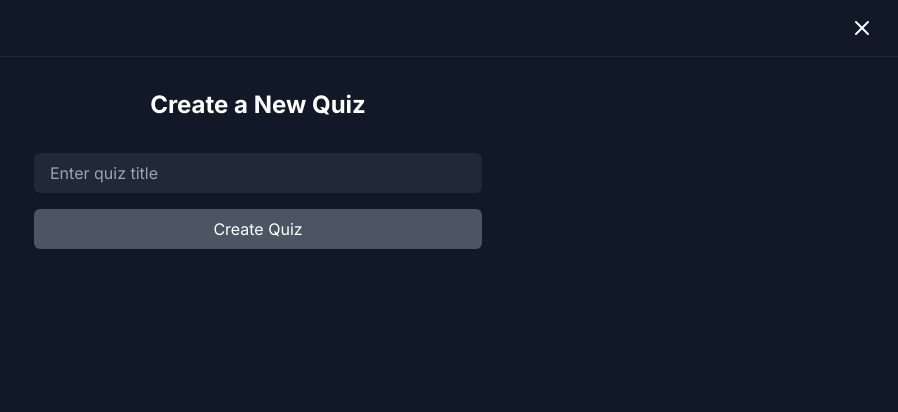
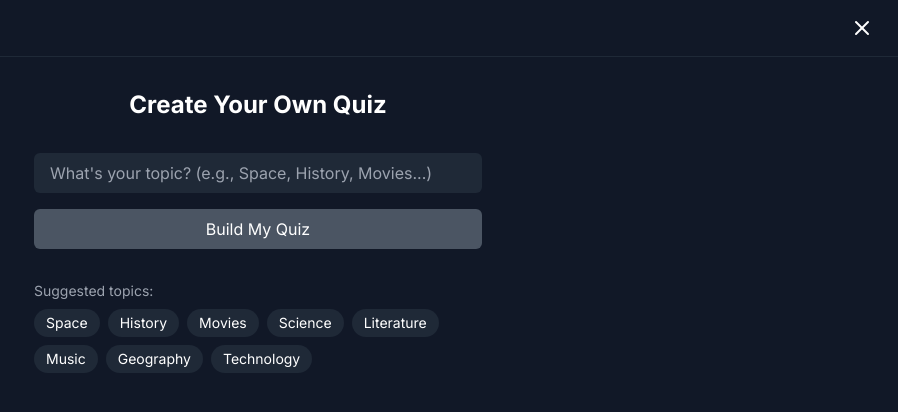
Before and after one commit to NicoBaldowine/quiz-app-next, a Next.js app: page /create in a window 1280 px wide. Shown: the top 412 px of the page, without its empty margins (382-1280 px from the left). Built offline with nearby package versions, Linux system fonts and the light colour scheme; no server answers.

Commit message:
Fix: more ui changes

```diff
--- a/components/CreateQuizScreen.js
+++ b/components/CreateQuizScreen.js
@@ -13,6 +13,11 @@ const CreateQuizScreen = () => {
   const [loading, setLoading] = useState(false);
   const [error, setError] = useState(null);
   const router = useRouter();
+
+  const suggestedTopics = [
+    "Space", "History", "Movies", "Science", "Literature",
+    "Music", "Geography", "Technology"
+  ];
 
   const generateQuestion = async () => {
     try {
@@ -101,6 +106,11 @@ const CreateQuizScreen = () => {
     setTitle("");
   };
 
+  const handleTopicClick = (topic) => {
+    setTitle(topic);
+    createQuiz();
+  };
+
   if (quizData) {
     const currentQuestionIndex = quizData.currentQuestionIndex || 0;
     const currentQuestion = quizData.questions[currentQuestionIndex];
@@ -133,6 +143,8 @@ const CreateQuizScreen = () => {
         createQuiz={createQuiz}
         loading={loading}
         error={error}
+        suggestedTopics={suggestedTopics}
+        handleTopicClick={handleTopicClick}
       />
       {loading && <LoadingOverlay />}
     </div>
@@ -151,14 +163,14 @@ const TopBar = () => (
   </div>
 );
 
-const ContentSection = ({ title, setTitle, createQuiz, loading, error }) => (
+const ContentSection = ({ title, setTitle, createQuiz, loading, error, suggestedTopics, handleTopicClick }) => (
   <div className="flex-1 flex flex-col items-center justify-start w-full px-4 mt-8">
-    <h1 className="text-2xl font-bold mb-8 font-inter">Create a New Quiz</h1>
+    <h1 className="text-2xl font-bold mb-8 font-inter">Create Your Own Quiz</h1>
     <input
       type="text"
       value={title}
       onChange={(e) => setTitle(e.target.value)}
-      placeholder="Enter quiz title"
+      placeholder="What's your topic? (e.g., Space, History, Movies...)"
       className="w-full max-w-md px-4 py-2 rounded-md bg-gray-800 text-white mb-4"
     />
     <button
@@ -168,9 +180,24 @@ const ContentSection = ({ title, setTitle, createQuiz, loading, error }) => (
         loading || !title.trim() ? 'bg-gray-600 cursor-not-allowed' : 'bg-purple-600 hover:bg-purple-700'
       } text-white transition-colors duration-200`}
     >
-      {loading ? 'Creating...' : 'Create Quiz'}
+      {loading ? 'Creating...' : 'Build My Quiz'}
     </button>
     {error && <p className="text-red-500 mt-4">{error}</p>}
+
+    <div className="mt-8 w-full max-w-md">
+      <p className="text-sm text-gray-400 mb-2">Suggested topics:</p>
+      <div className="flex flex-wrap gap-2">
+        {suggestedTopics.map((topic, index) => (
+          <button
+            key={index}
+            onClick={() => handleTopicClick(topic)}
+            className="px-3 py-1 bg-gray-800 hover:bg-gray-700 rounded-full text-sm transition-colors duration-200"
+          >
+            {topic}
+          </button>
+        ))}
+      </div>
+    </div>
   </div>
 );
 
--- a/components/QuizScreen.js
+++ b/components/QuizScreen.js
@@ -204,7 +204,7 @@ const QuizContent = ({ question, answers, selectedAnswer, handleAnswer }) => (
 const AnswerButton = ({ answer, index, selectedAnswer, handleAnswer }) => {
   const optionLetters = ["A", "B", "C", "D"];
   const isDisabled = selectedAnswer !== null;
-  const buttonClass = `w-full text-left px-4 py-3 rounded-lg text-base transition-colors duration-200 ${
+  const buttonClass = `w-full flex items-center px-4 py-3 rounded-lg text-base transition-colors duration-200 ${
     isDisabled
       ? "bg-gray-700 text-gray-400 cursor-not-allowed"
       : "bg-gray-800 text-white hover:bg-gray-700"
@@ -216,32 +216,37 @@ const AnswerButton = ({ answer, index, selectedAnswer, handleAnswer }) => {
       disabled={isDisabled}
       className={buttonClass}
     >
-      {`${optionLetters[index]}) ${answer}`}
+      <div className="flex-shrink-0 w-8 h-8 rounded-full bg-transparent border border-white border-opacity-30 flex items-center justify-center mr-3">
+        <span className="text-sm font-medium">{optionLetters[index]}</span>
+      </div>
+      <span className="flex-grow text-left">{answer}</span>
     </button>
   );
 };
 
-const FinalStatusScreen = ({ passed, correctAnswers, totalQuestions, onRetry }) => (
+const FinalStatusScreen = ({ passed, correctAnswers, totalQuestions, onRetry }) => {
+  const emoji = passed ? "🎉" : "😢";
+  const title = passed ? "Congratulations!" : "Better luck next time!";
+  const description = `You got ${correctAnswers} out of ${totalQuestions} questions correct.`;
+
+  return (
     <div className="flex flex-col min-h-screen bg-gray-900 text-white">
       <TopBar />
-    <div className="flex-1 flex flex-col items-center px-4 pt-12"> {/* Added pt-12 for top padding */}
-      <div className="text-4xl mb-4 w-8 h-8 flex items-center justify-center">
-        {passed ? "🎉" : "😢"}
-      </div>
-      <h2 className="text-2xl font-bold text-center mb-2">
-        {passed ? "Congratulations!" : "Better luck next time!"}
-      </h2>
+      <div className="flex-1 flex flex-col items-center px-4 pt-12">
+        <div className="text-4xl mb-4 w-12 h-12 flex items-center justify-center">{emoji}</div>
+        <h2 className="text-4xl font-bold text-center mb-3 font-barlow-condensed">{title}</h2>
         <p className="text-base text-gray-400 mb-8 text-center max-w-md">
-        You got {correctAnswers} out of {totalQuestions} questions correct.
+          {description}
         </p>
         <button
           onClick={onRetry}
-        className="bg-purple-600 hover:bg-purple-700 text-white font-normal py-2 px-4 rounded"
+          className="bg-transparent border border-white border-opacity-30 text-white font-normal py-2 px-6 rounded-[10px] transition-colors duration-200 hover:bg-white hover:bg-opacity-10"
         >
           Try Again
         </button>
       </div>
     </div>
   );
+};
 
 export default QuizScreen;
```
Lines whose indentation alone changed are shown as unchanged.
